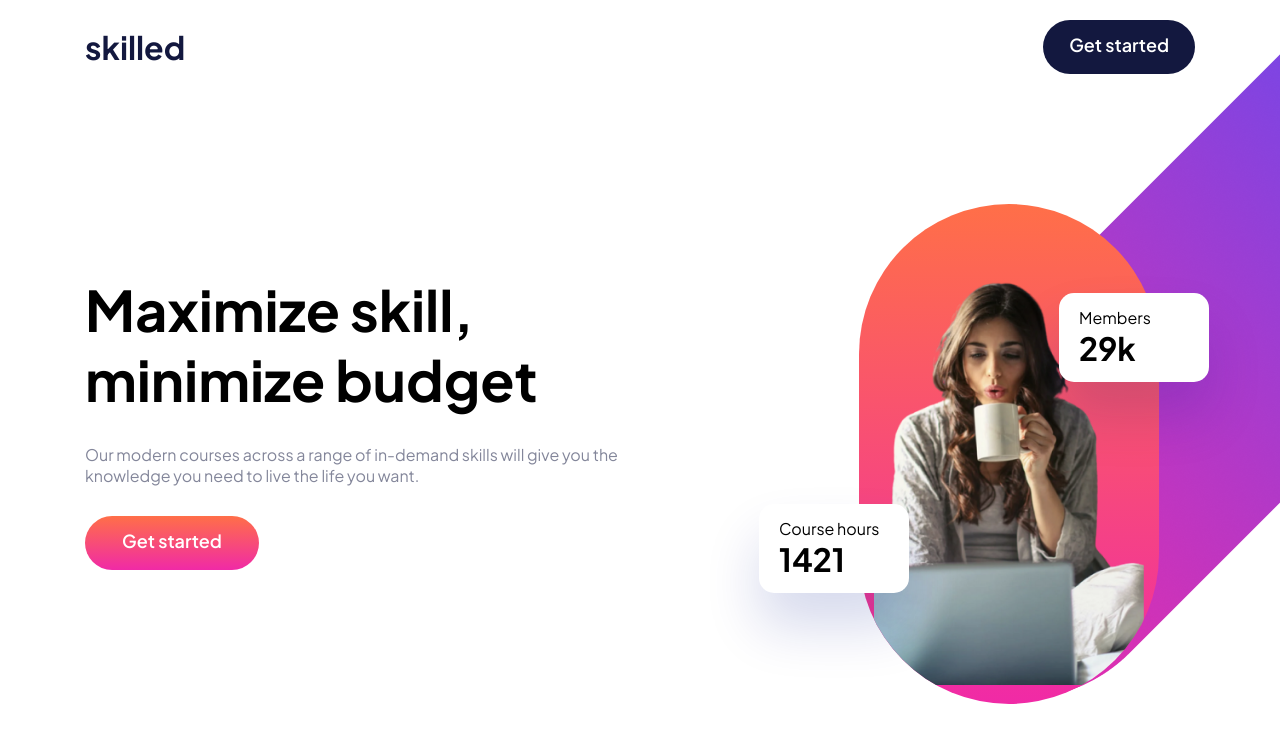
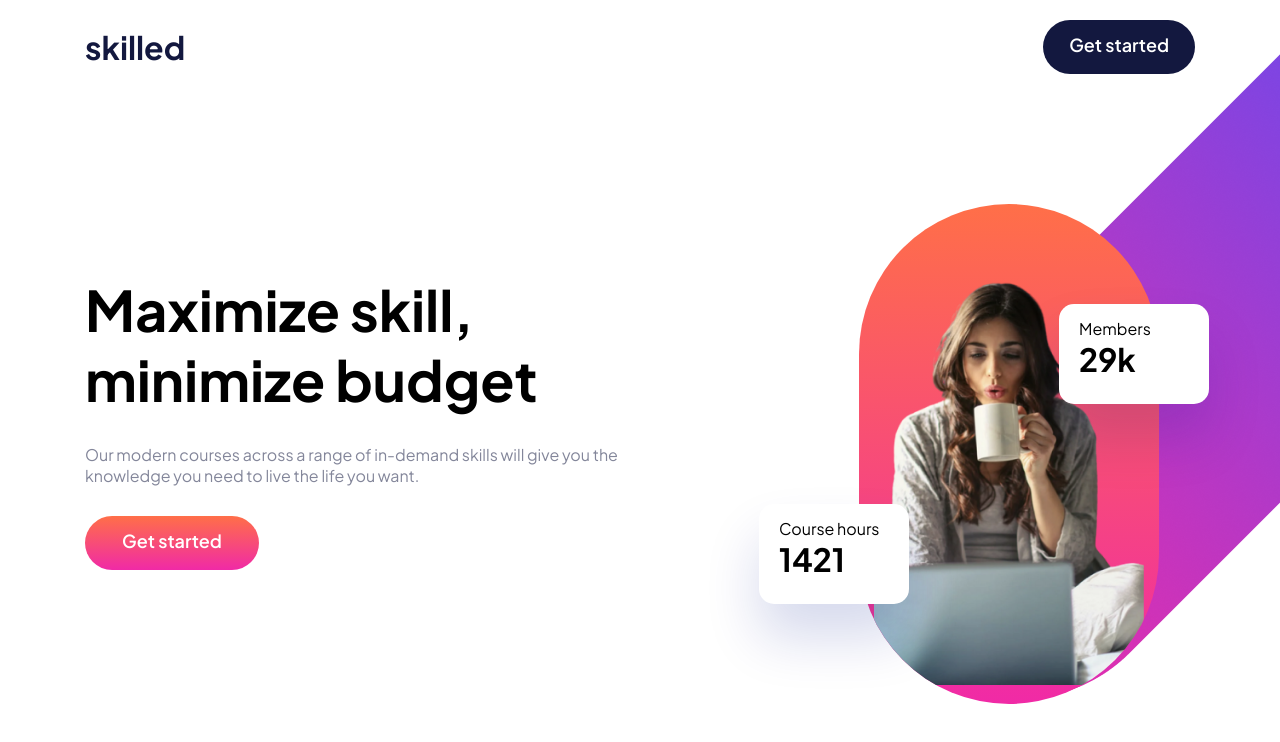
Before and after one commit to DavlatbekBerdinazarov/skilled-landing-page, a plain HTML site: page index.html in a window 1280 px wide. Shown: the top 742 px of the page. Drawn offline with Linux system fonts and the light colour scheme.

Commit message:
committed

```diff
--- a/style.css
+++ b/style.css
@@ -21,7 +21,7 @@
 .container{
     max-width: 1110px;
     margin: 20px auto;
-    height: 2000px;
+    height: 100%;
 }
 
 .logo{
@@ -75,6 +75,7 @@ header {
 .c-hours{
     position: relative;
     max-width: 150px;
+    max-height: 100px;
     top: -800px;
     right: -100px;
     background-color: #fff;
@@ -84,6 +85,7 @@ header {
 }
 
 .members{
+    max-height: 100px;
     position: relative;
     max-width: 150px;
     top: -1100px;
@@ -115,6 +117,10 @@ main {
     color: var(--gray-color);
 }
 
+.img-content div{
+    height: 500px;
+}
+
 .gradient-1{
     position: relative;
     left: 200px;
```
